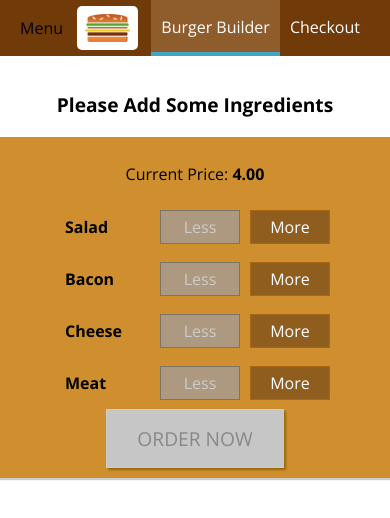
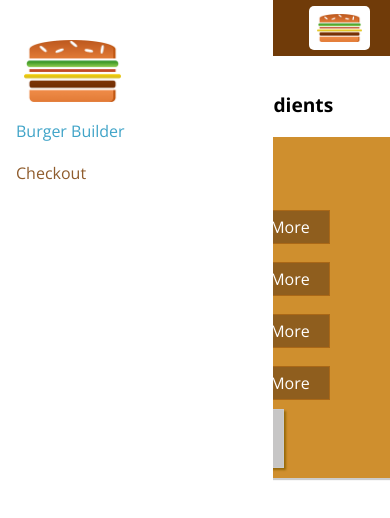
Before and after one commit to lavr001/react_burger, a React (Create React App) app: page / in a window 390 px wide. Shown: the top 518 px of the page. Built offline with nearby package versions, Linux system fonts and the light colour scheme.

Commit message:
toolbar is done

```diff
--- a/src/components/Layout/Layout.js
+++ b/src/components/Layout/Layout.js
@@ -1,10 +1,12 @@
 import React from 'react';
 import Toolbar from '../Navigation/Toolbar/Toolbar';
+import SideDrawer from '../Navigation/SideDrawer/SideDrawer';
 import classes from './Layout.module.scss';
 
 const layout = props => (
   <>
     <Toolbar />
+    <SideDrawer />
     <main className={classes.content}>
       {props.children}
     </main>
--- a/src/components/Logo/Logo.module.scss
+++ b/src/components/Logo/Logo.module.scss
@@ -1,5 +1,5 @@
 .Logo {
-  height: 80%;
+  height: 100%;
   background-color: #fff;
   padding: 8px;
   box-sizing: border-box;
--- a/src/components/Navigation/NavigationItems/NavigationItem/NavigationItem.module.scss
+++ b/src/components/Navigation/NavigationItems/NavigationItem/NavigationItem.module.scss
@@ -1,6 +1,7 @@
 .NavigationItem {
   display: flex;
   align-items: center;
+  width: auto;
   height: 100%;
   margin: 0;
   box-sizing: border-box;
@@ -21,3 +22,23 @@
     color: #fff;
   }
 }
+
+@media (max-width: 499px) {
+  .NavigationItem {
+    display: block;
+    width: 100%;
+    margin: 10px 0;
+    a {
+      width: 100%;
+      padding: 0;
+      color: #8F5C2C;
+    }
+    a:hover,
+    a:active,
+    a.active {
+      background-color: transparent;
+      border-bottom: none;
+      color: #40A4C8;
+    }
+  }
+}
--- a/src/components/Navigation/NavigationItems/NavigationItems.module.scss
+++ b/src/components/Navigation/NavigationItems/NavigationItems.module.scss
@@ -6,3 +6,9 @@
   padding: 0;
   list-style: none;
 }
+
+@media (max-width: 499px) {
+  .NavigationItems {
+    flex-direction: column;
+  }
+}
--- /dev/null
+++ b/src/components/Navigation/SideDrawer/SideDrawer.js
@@ -0,0 +1,20 @@
+import React from 'react';
+import Logo from '../../Logo/Logo';
+import NavigationItems from '../NavigationItems/NavigationItems';
+import classes from './SideDrawer.module.scss';
+
+const side_drawer = props => {
+  //...
+  return (
+    <div className={classes.SideDrawer}>
+      <div className={classes.Logo}>
+        <Logo />
+      </div>
+      <nav>
+        <NavigationItems />
+      </nav>
+    </div>
+  )
+}
+
+export default side_drawer;
--- /dev/null
+++ b/src/components/Navigation/SideDrawer/SideDrawer.module.scss
@@ -0,0 +1,30 @@
+.SideDrawer {
+  position: fixed;
+  top: 0;
+  left: 0;
+  width: 280px;
+  max-width: 70%;
+  height: 100%;
+  padding: 32px 16px;
+  box-sizing: border-box;
+  z-index: 200;
+  background-color: #fff;
+  transition: transform 0.3s ease-out;
+  .Logo {
+    height: 10%;
+  }
+}
+
+@media (min-width: 500px) {
+  .SideDrawer {
+    display: none;
+  }
+}
+
+.Open {
+  transform: translateX(0);
+}
+
+.Close {
+  transform: translateX(-100%);
+}
--- a/src/components/Navigation/Toolbar/Toolbar.js
+++ b/src/components/Navigation/Toolbar/Toolbar.js
@@ -7,7 +7,9 @@
   return (
     <header className={classes.Toolbar}>
       <div>Menu</div>
-      <Logo />
+      <div className={classes.Logo}>
+        <Logo />
+      </div>
       <nav><NavigationItems /></nav>
     </header>
   )
--- a/src/components/Navigation/Toolbar/Toolbar.module.scss
+++ b/src/components/Navigation/Toolbar/Toolbar.module.scss
@@ -11,7 +11,18 @@
   box-sizing: border-box;
   background-color: #703B09;
   z-index: 90;
+  .Logo {
+    height: 80%;
+  }
   nav {
     height: 100%;
   }
 }
+
+@media (max-width: 499px) {
+  .Toolbar {
+    nav {
+      display: none;
+    }
+  }
+}
```
